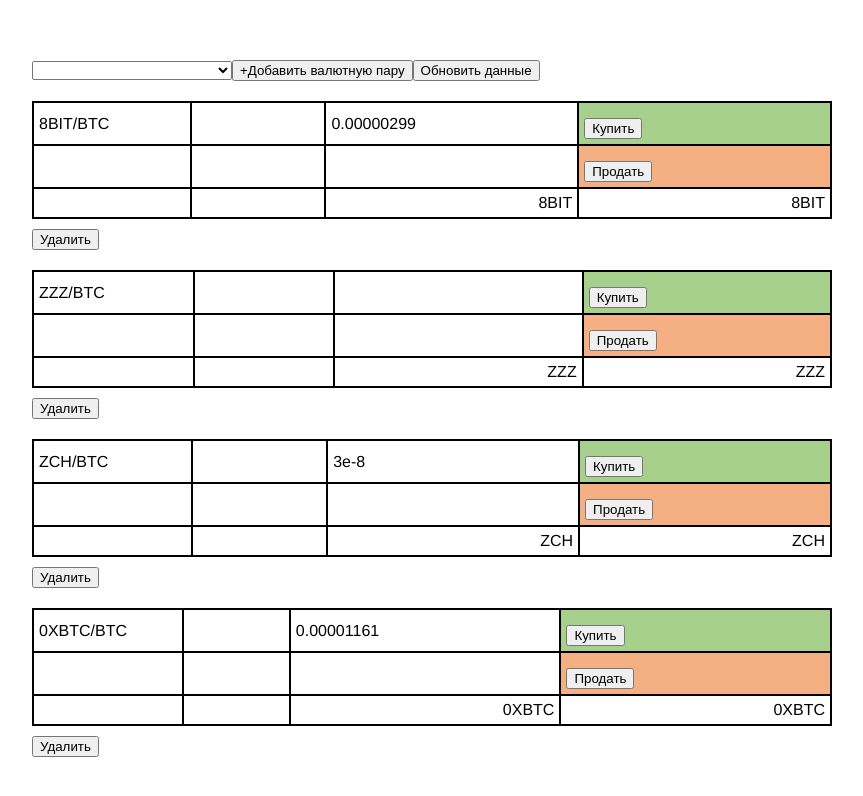
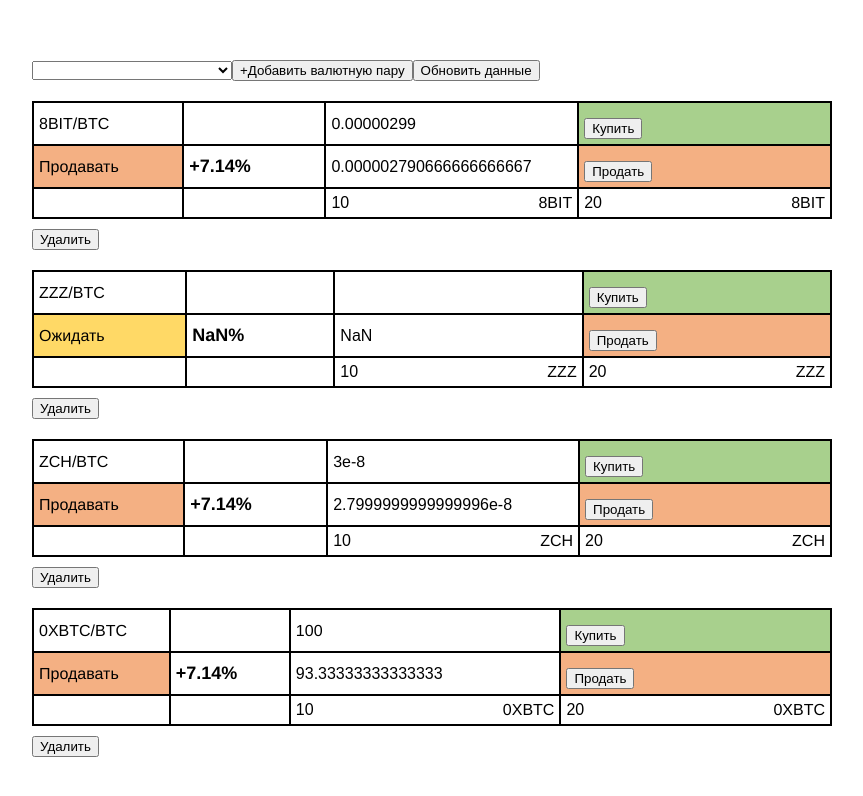
Before and after one commit to radius486/crypto, a Vue app: page / in a window 1280 px wide. Shown: the top 796 px of the page, without its empty margins (208-1071 px from the left). Built offline with nearby package versions, Linux system fonts and the light colour scheme.

Commit message:
Logic for calculating status and percent.

```diff
--- a/src/components/currency-pair.vue
+++ b/src/components/currency-pair.vue
@@ -6,31 +6,31 @@
         <td></td>
         <td title='Новый курс'>{{ pair.Price }}</td>
         <td class='buy'>
-          <button @click.prevent="setMethod('buy')">Купить</button>
+          <button @click.prevent="openModal('buy')">Купить</button>
         </td>
       </tr>
       <tr>
         <td :class='pairStatus'>{{ pairStatusText }}</td>
         <td class='course-percent'>{{ coursePercentText }}</td>
-        <td title='Старый курс'>
-          <input type='text' v-model='oldPrice'>
+        <td title='Средневзвешенный курс'>
+          <input type='text' v-model='averagePrice'>
         </td>
         <td class='sell'>
-          <button @click.prevent="setMethod('sell')">Продать</button>
+          <button @click.prevent="openModal('sell')">Продать</button>
         </td>
       </tr>
       <tr>
         <td></td>
         <td></td>
+        <td title='Новое количество'>
+          <div class='currency-code'>
+            <input type='text' v-model='newQuantity'>
+            {{ currencyCode }}
+          </div>
+        </td>
         <td title='Старое количество'>
           <div class='currency-code'>
             <input type='text' v-model='oldQuantity'>
-            {{ currencyCode }}
-          </div>
-        </td>
-        <td title='Новое количество'>
-          <div class='currency-code'>
-            <input type='text' v-model='newQuantity'>
             {{ currencyCode }}
           </div>
         </td>
@@ -55,40 +55,35 @@ export default {
   },
   data() {
     return {
-      oldPrice: undefined,
-      newQuantity: undefined,
-      oldQuantity: undefined,
-      method: undefined,
+      newQuantity: 10,
+      oldQuantity: 20,
     };
   },
   computed: {
-    pairStatus() {
-      if (this.method === 'buy') {
+    oldPrice() {
+      return this.pair.Price - (this.pair.Price * 0.1);
+    },
+    averagePrice() {
       const price = ((this.oldQuantity * this.oldPrice) + (this.newQuantity * this.pair.Price))
         / (this.oldQuantity + this.newQuantity);
       console.log(price);
 
-        if (price > this.pair.Price) {
+      // const value = this.oldPrice + ((this.pair.Price - this.oldPrice)
+      //   / (this.newQuantity / this.oldQuantity));
+
+      // console.log(value);
+      return price;
+    },
+    pairStatus() {
+      if (this.averagePrice > this.pair.Price + ((this.pair.Price / 100) * 1.5)) {
         return 'buy';
       }
 
-        return 'wait';
-      }
-
-      if (this.method === 'sell') {
-        const value = this.oldPrice + ((this.pair.Price - this.oldPrice)
-          / (this.newQuantity / this.oldQuantity));
-
-        console.log(value);
-
-        if (value > this.oldPrice) {
+      if (this.averagePrice < this.pair.Price + ((this.pair.Price / 100) * 1.5)) {
         return 'sell';
       }
 
       return 'wait';
-      }
-
-      return '';
     },
     pairStatusText() {
       let text;
@@ -113,13 +108,10 @@ export default {
       return this.pair.Label.split('/')[0];
     },
     coursePercent() {
-      if (!this.oldPrice) { return ''; }
-
-      return (this.pair.Price / ((this.oldPrice / 100) * 1)) - 100;
+      // return this.pair.Price / (this.averagePrice / 100);
+      return ((this.pair.Price / this.averagePrice) * 100 - 100);
     },
     coursePercentText() {
-      if (!this.oldPrice) { return ''; }
-
       const percent = Math.round(this.coursePercent * 100) / 100;
 
       return this.coursePercent > 0 ? `+${percent}%` : `${percent}%`;
@@ -129,8 +121,9 @@ export default {
     deletePair() {
       this.$emit('delete', this.index);
     },
-    setMethod(method) {
-      this.method = method;
+    openModal(method) {
+      // TODO: open modal
+      console.log(method);
     },
   },
 };
--- a/src/views/home.vue
+++ b/src/views/home.vue
@@ -41,7 +41,7 @@ export default {
             { Label: 'ZCH/BTC', Name: '0cash', Price: 0.00000003, Volume_24h: 0.00090499, Timestamp: 1607776080 },
             { Label: 'ZCN/BTC', Name: '0chain', Price: 0.00001676, Volume_24h: 15.64889979, Timestamp: 1607776080 },
             { Label: 'ZRX/BTC', Name: '0x', Price: 0.00002098, Volume_24h: 1044.84389557, Timestamp: 1607776080 },
-            { Label: '0XBTC/BTC', Name: '0xbitcoin', Price: 0.00001161, Volume_24h: 0.00000000, Timestamp: 1594143600 },
+            { Label: '0XBTC/BTC', Name: '0xbitcoin', Price: 100, Volume_24h: 0.00000000, Timestamp: 1594143600 },
             { Label: 'ZXC/BTC', Name: '0xcert', Price: 0.00000012, Volume_24h: 0.39683969, Timestamp: 1607776080 },
             { Label: 'TSHP/BTC', Name: '12ships', Price: 0.00000018, Volume_24h: 142.15341960, Timestamp: 1607776080 },
             { Label: '1AI/BTC', Name: '1aitoken', Price: 0.00000001, Volume_24h: 0.00000000, Timestamp: 1604790180 },
```
Lines whose indentation alone changed are shown as unchanged.
